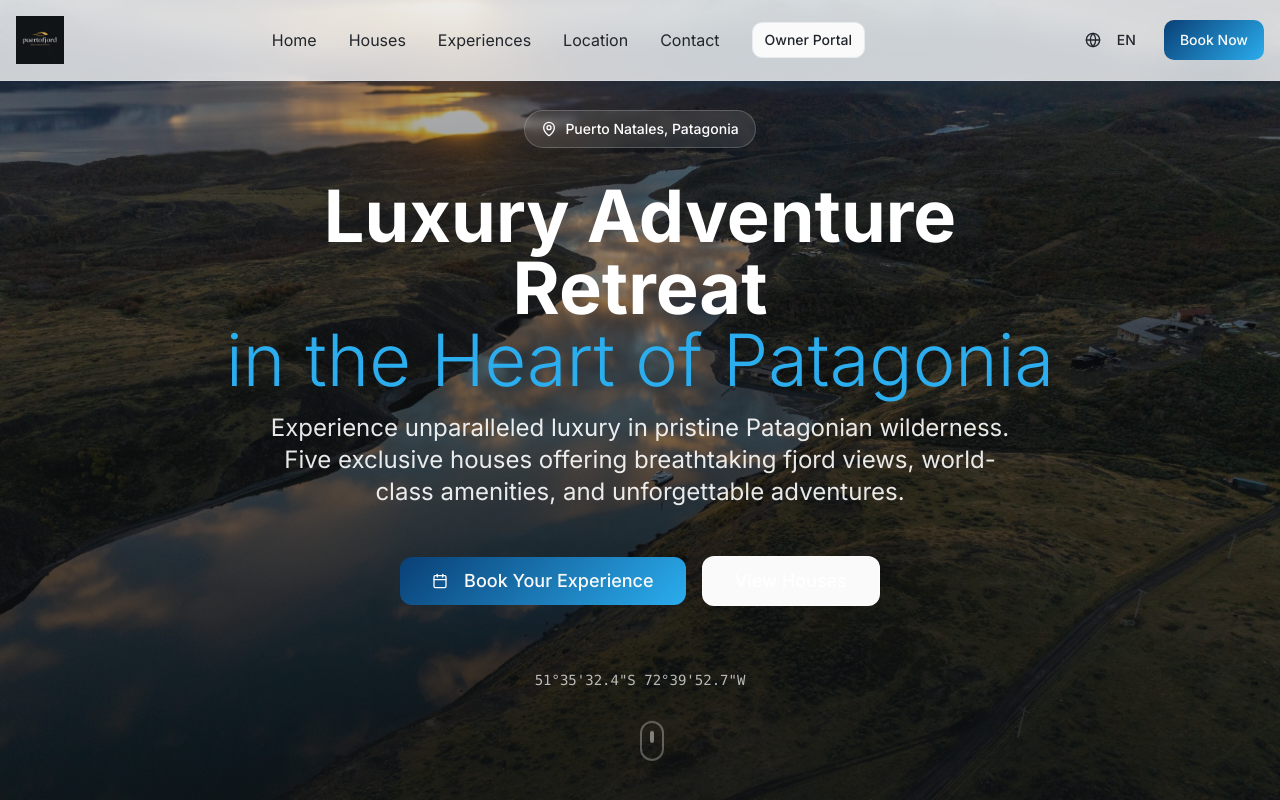
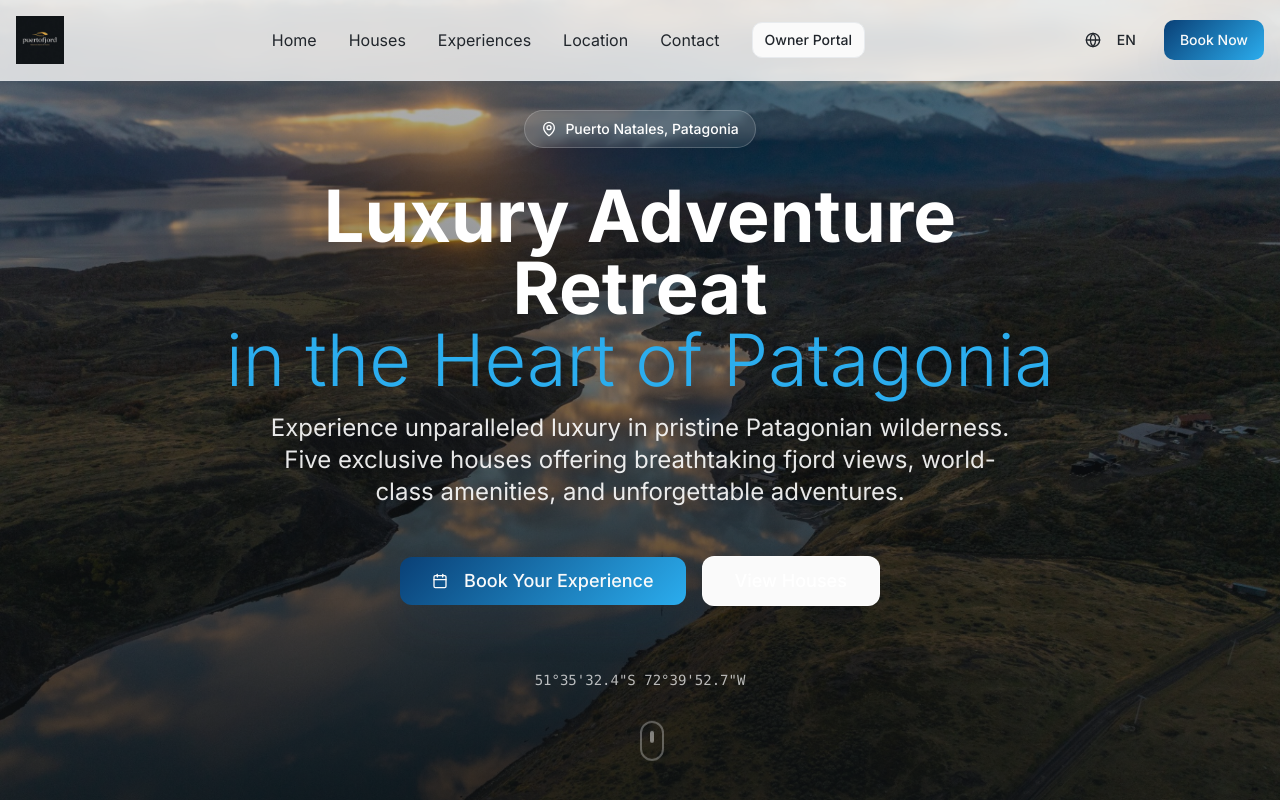
Before and after one commit to etastets-droid/portfjord, a React (Vite) app: page / in a window 1280 px wide. Shown: the top 800 px of the page. Built offline with nearby package versions, Linux system fonts and the light colour scheme.

Commit message:
Revert main image position
Reverted the position of the main image in HeroSection.tsx to its previous state.

```diff
--- a/src/components/sections/HeroSection.tsx
+++ b/src/components/sections/HeroSection.tsx
@@ -33,11 +33,11 @@ export function HeroSection({ language }: HeroSectionProps) {
   return (
     <section id="home" className="relative min-h-screen flex items-center justify-center overflow-hidden">
       {/* Background Image */}
-      <div
+      	<div
         className="absolute inset-0 bg-cover bg-no-repeat"
         style={{
           backgroundImage: `url(${heroImage})`,
-          backgroundPosition: '50% 65%'
+          backgroundPosition: '50% 35%'
         }}
       />
 
```
